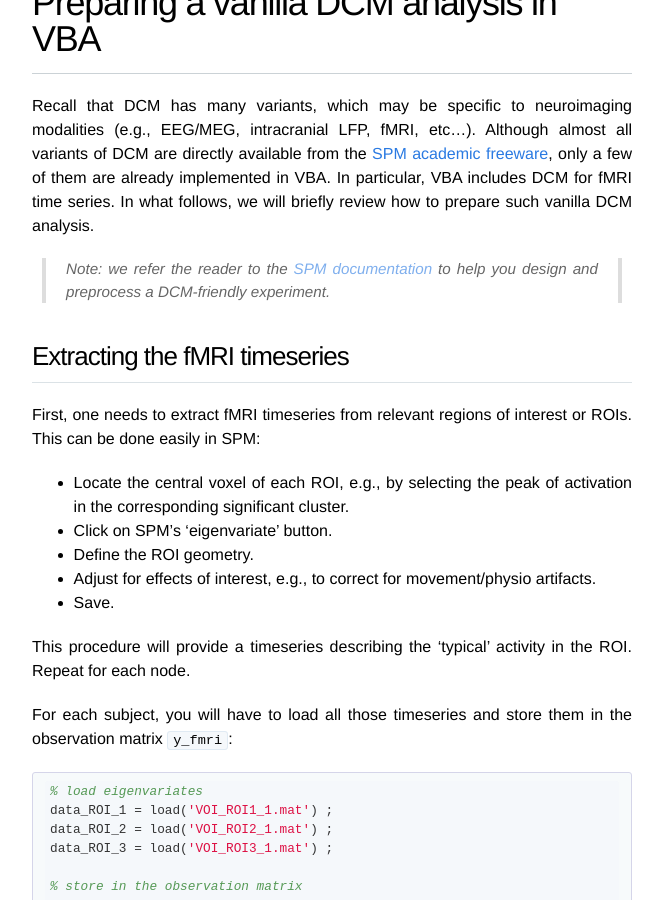
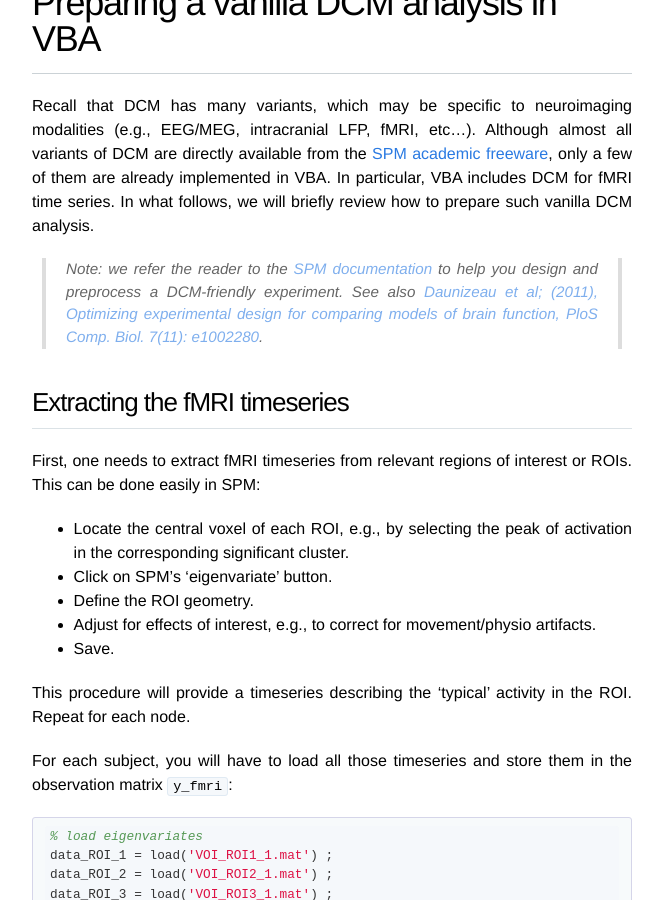
Before and after one commit to MBB-team/VBA-toolbox, a Jekyll site: the page built from _wiki/dcm.md, in a window 1280 px wide and 900 px high, scrolled down 2218 px. Shown: the whole window, without its empty margins (308-971 px from the left). Built offline with Jekyll 4.4.1, drawn with Linux system fonts in a browser that asks for light colours; nearby versions of some CDN libraries; formulas are drawn with MathJax 3.

Commit message:
Update dcm.md

```diff
--- a/_wiki/dcm.md
+++ b/_wiki/dcm.md
@@ -37,7 +37,8 @@ where $$x$$ is a vector of DCM hidden states that quantifies activity in each no
 
 Recall that DCM has many variants, which may be specific to neuroimaging modalities (e.g., EEG/MEG, intracranial LFP, fMRI, etc...). Although almost all variants of DCM are directly available from the [SPM academic freeware](http://www.fil.ion.ucl.ac.uk/spm/), only a few of them are already implemented in VBA. In particular, VBA includes DCM for fMRI time series. In what follows, we will briefly review how to prepare such vanilla DCM analysis.
 
-> Note: we refer the reader to the [SPM documentation](http://www.fil.ion.ucl.ac.uk/spm/doc/) to help you design and preprocess a DCM-friendly experiment.
+> Note: we refer the reader to the [SPM documentation](http://www.fil.ion.ucl.ac.uk/spm/doc/) to help you design and preprocess a DCM-friendly experiment. See also [Daunizeau et al; (2011), Optimizing experimental design for comparing models of brain function, PloS Comp. Biol. 7(11): e1002280](http://journals.plos.org/ploscompbiol/article?id=10.1371/journal.pcbi.1002280).
+
 
 ## Extracting the fMRI timeseries
 
```
